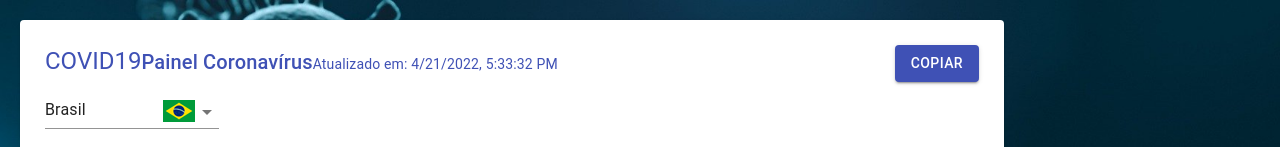
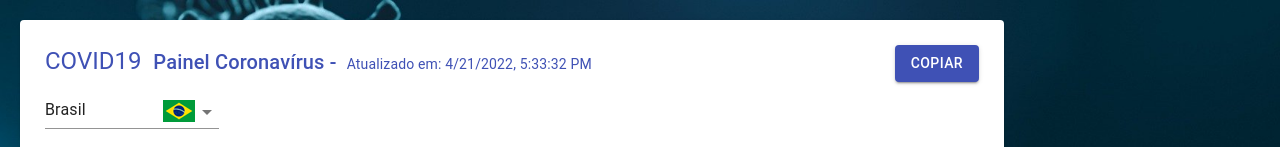
Before and after one commit to tarcnux/reactjs-covid19-dio, a React (Create React App) app: page / in a window 1280 px wide. Shown: the top 147 px of the page. Built offline with nearby package versions, Linux system fonts and the light colour scheme; no server answers.

Commit message:
Adiciona espaços no Painel

```diff
--- a/src/containers/Main/components/Panel.jsx
+++ b/src/containers/Main/components/Panel.jsx
@@ -53,11 +53,11 @@ function Panel({updateAt, onChange, data, country, getCovidData}) {
             <CardPanelContentStyled>
                 <div>
                     <Typography variant="h5" component="span" color="primary">
-                        COVID19
+                        COVID19 &nbsp;
                     </Typography>
 
                     <Typography variant="h6" component="span" color="primary">
-                        Painel Coronavírus
+                        Painel Coronavírus - &nbsp;
                     </Typography>
 
                     <Typography variant="body2" component="span" color="primary">
```
